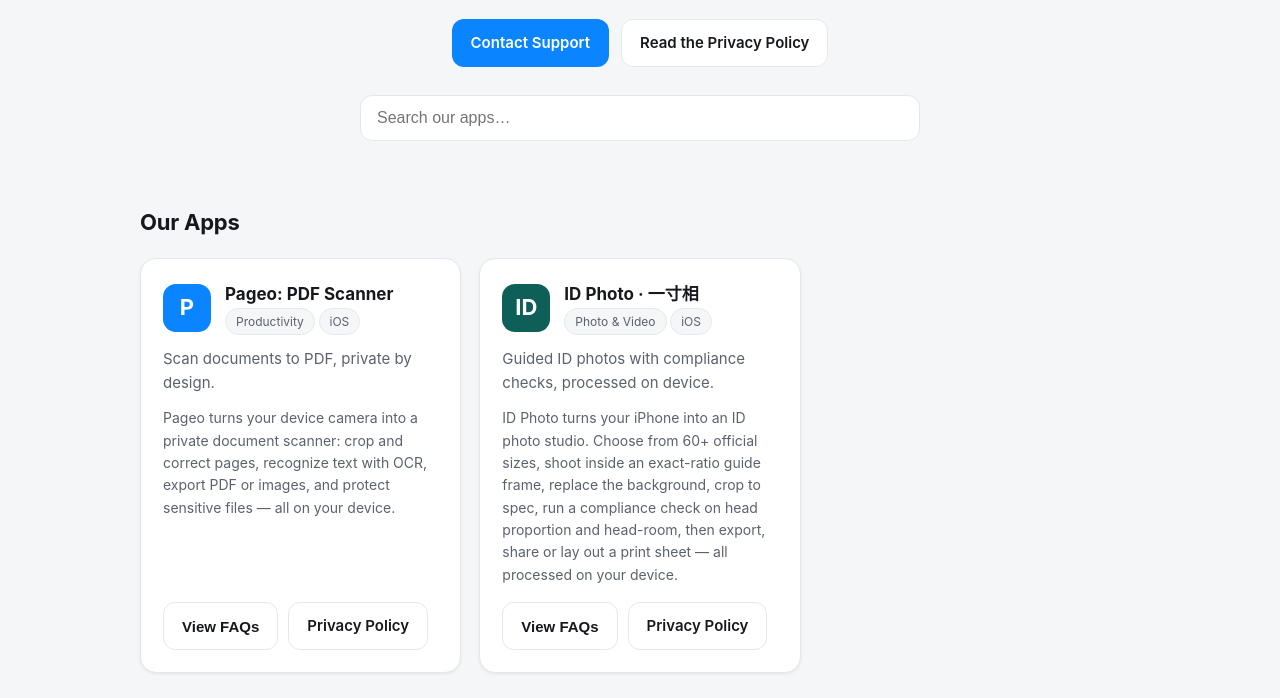
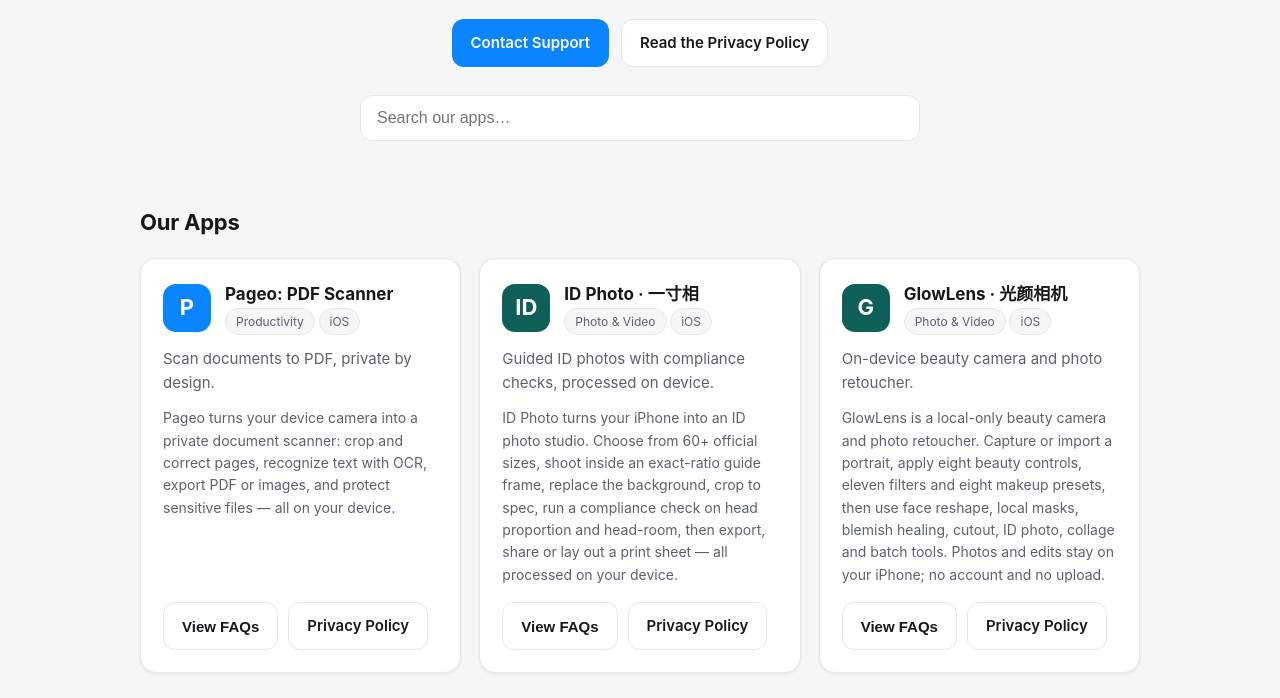
Before and after one commit to XiaoBaiCoder9/app-support, a plain HTML site: page index.html in a window 1280 px wide. Shown: the part 238-936 px from the top of the page. Drawn offline with Linux system fonts and the light colour scheme.

Commit message:
Add GlowLens support entry and app-specific support query

```diff
--- a/apps-data.js
+++ b/apps-data.js
@@ -8,9 +8,9 @@
 const SITE = {
   brand: "App Support Center",
   owner: "XiaoBaiCoder9",
-  // Replace this with the real support mailbox before publishing.
+  // Support mailbox for all apps. Reviewers and users must be able to reach it.
   contactEmail: "2357179575@qq.com",
-  effectiveDate: "November 24, 2026",
+  effectiveDate: "November 25, 2026",
   copyright: "© 2026 XiaoBaiCoder9. All rights reserved.",
   reportProblemUrl: "https://reportaproblem.apple.com"
 };
@@ -133,6 +133,67 @@ const APPS = [
       }
     ]
   },
+  {
+    id: "glowlens",
+    name: "GlowLens · 光颜相机",
+    tagline: "On-device beauty camera and photo retoucher.",
+    bundleId: "work.qingyunge.glowcamaa",
+    category: "Photo & Video",
+    platform: "iOS",
+    accent: "#0D5F58",
+    icon: "G",
+    appStoreUrl: "",
+    summary:
+      "GlowLens is a local-only beauty camera and photo retoucher. Capture or import a portrait, apply eight beauty controls, eleven filters and eight makeup presets, then use face reshape, local masks, blemish healing, cutout, ID photo, collage and batch tools. Photos and edits stay on your iPhone; no account and no upload.",
+    practices: {
+      onDevice:
+        "Photos you shoot or import, live camera frames, Apple Vision face landmarks, beauty and filter renders, collages and ID photos are processed entirely on your device with AVFoundation, Core Image, Vision and SwiftData. Finished images and thumbnails are stored in the app's local database; a photo is written to your library only when you tap Save.",
+      cloud:
+        "No cloud sync, no developer server and no account. Photos are never uploaded. The Pro entitlement is verified locally by StoreKit.",
+      account: "No account or sign-up is required to use the app.",
+      tracking:
+        "No advertising identifiers, cross-app tracking, device fingerprinting, third-party analytics or third-party SDKs are used.",
+      ads: "The app contains no ads.",
+      purchases:
+        "GlowLens Pro is one auto-renewable monthly subscription processed by Apple through the App Store. We do not receive your card or payment details. The entitlement is cached locally by StoreKit, and Restore Purchases is available on the paywall and Profile screen.",
+      dataCollected:
+        "Photos, edits, thumbnails, app preferences, the daily free-export count and the local purchase entitlement are stored on your device. Nothing is transmitted to us."
+    },
+    faqs: [
+      {
+        q: "Are my photos uploaded anywhere?",
+        a: "No. Camera frames, imported photos, Vision face landmarks, beauty renders and exports are processed on your device. GlowLens has no account system, no developer server and no cloud sync; photos are never uploaded."
+      },
+      {
+        q: "What is included in the free version?",
+        a: "The free plan includes all basic beauty controls, three watermark-free exports per day, a 1440px long edge, seven filters (including Original) and four makeup presets (including Bare). A small watermark appears on the fourth and later exports each day."
+      },
+      {
+        q: "What does GlowLens Pro include?",
+        a: "Pro removes the daily export limit and watermark, raises export to 4096px, unlocks all eleven filters and eight makeup presets, face reshape (slim face, chin, nose, bigger eyes), local radial/linear/brush masks, blemish clone healing, cutout and ID photo, HD collage, batch apply and border templates. It is one monthly subscription with no trial, no yearly and no lifetime option."
+      },
+      {
+        q: "How do I restore Pro on a new device?",
+        a: "Open the paywall from a locked feature or from the Pro card on the Profile screen, then tap Restore Purchases. Sign in with the same Apple ID used for the original purchase."
+      },
+      {
+        q: "How do I cancel the subscription?",
+        a: "Subscriptions are managed by Apple. On your iPhone go to Settings → your name → Subscriptions, select GlowLens, and choose Cancel Subscription. Deleting the app does not cancel the subscription."
+      },
+      {
+        q: "How do I request a refund?",
+        a: "App Store purchases are billed by Apple. Refund requests are handled at reportaproblem.apple.com. Sign in with the Apple ID that made the purchase and follow the steps."
+      },
+      {
+        q: "Does GlowLens guarantee that an ID photo will be accepted?",
+        a: "No. GlowLens provides framing and export tools, but requirements differ by country, agency and application type. Always confirm the current photo specification with the issuing authority before submitting."
+      },
+      {
+        q: "What should I include in a support email?",
+        a: "Include the app name and version, your device model, iOS version, the steps that led to the issue, and a screenshot if possible. Send it to the support email on this page."
+      }
+    ]
+  },
 ];
 
 /* ---------- helpers (used by all pages) ---------- */
--- a/index.html
+++ b/index.html
@@ -319,7 +319,14 @@
       if (q) q.parentElement.classList.toggle("open");
     });
 
-    renderApps("");
+    const initialAppId = currentAppIdFromQuery();
+    const initialApp = initialAppId ? getAppById(initialAppId) : null;
+    if (initialApp) {
+      searchInput.value = initialApp.name;
+      renderApps(initialApp.name);
+    } else {
+      renderApps("");
+    }
     renderGeneralFaqs();
   </script>
 </body>
```
Also changed, not shown: terms.html (+1 -1 lines), 1 other file.
